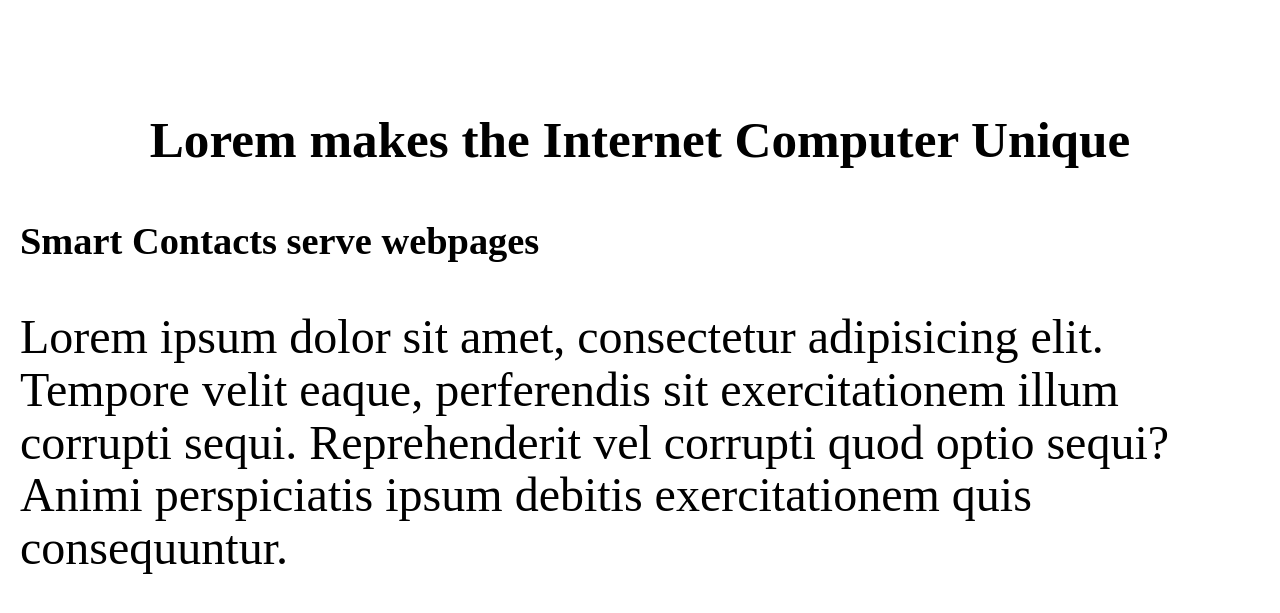
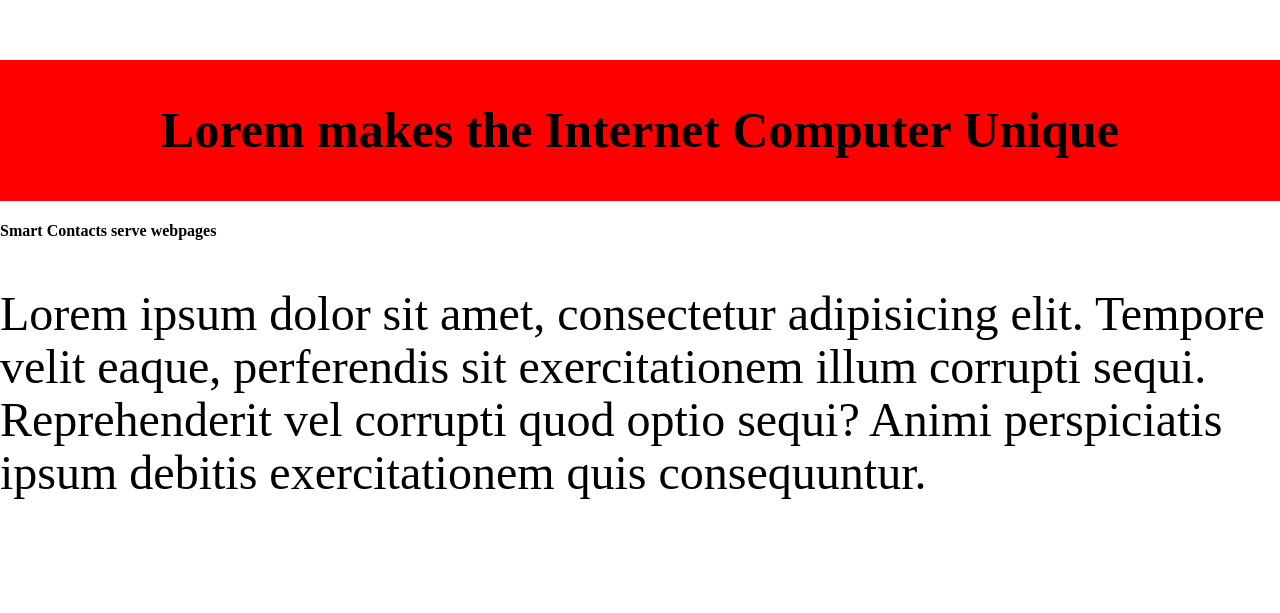
Before and after one commit to johnson999666/internetcomputer, a plain HTML site: page index.html in a window 1280 px wide. Shown: the part 888-1501 px from the top of the page. After the commit the page ends 1435 px from the top, so only its background shows below. Drawn offline with Linux system fonts and the light colour scheme.

Commit message:
Add files via upload

```diff
--- a/index.html
+++ b/index.html
@@ -17,8 +17,8 @@
     </div>
 
 <!--2nd div-->
-    <div class="text1-title">
-        <h2 id="text1-title"> Lorem makes the Internet Computer Unique</h2>
+    <div class="parent1 b">
+        <h2 id="ch1"> Lorem makes the Internet Computer Unique</h2>
     </div>
     <div class="text1">
         <h4 id="text1-title2">Smart Contacts serve webpages</h4>
--- a/style.css
+++ b/style.css
@@ -50,36 +50,15 @@ h1 {
 
 /* title div */
 
-.text1-title {
+.parent1 {
+    background-color: red;
     display: flex;
+    flex-wrap: wrap;
     align-items: center;
     justify-content: center;
-    flex-wrap: wrap;
-}
-#text1-title {
-    font-size: 4vh;
-    font-size: 4vw;
-    margin: 50px;
-}
-
-/* title div */
-
-.text1 {
-    display: flex;
-    flex-wrap: wrap;
-    margin: 0;
-
-
-
 
 }
-#text1-title2 {
-    font-size: 3vh;
-    font-size: 3vw;
-    padding-left: 20px;
-    margin: 0;
-
+#ch1 {
+    font-size: 50px;
+    text-align: center;
 }
-#text2 {
-    padding-left: 20px;
-}
```
